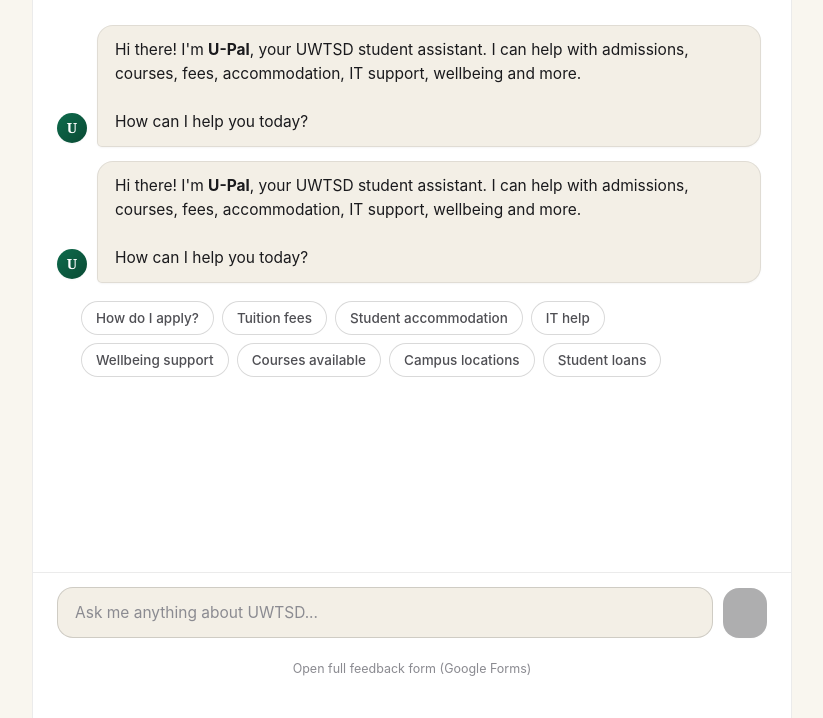
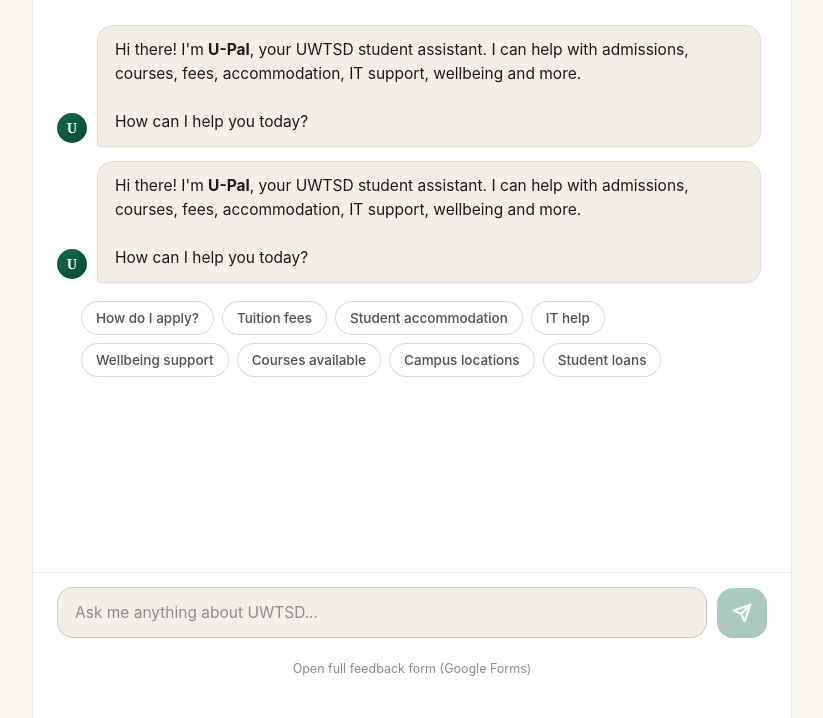
Before and after one commit to Ataur-Web/U-Pal-RAG, a website: page public/index.html in a window 1280 px wide. Shown: the part 82-800 px from the top of the page, without its empty margins (228-1051 px from the left). Drawn offline with nearby package versions, Linux system fonts and the light colour scheme; a web font is replaced by a local one.

Commit message:
fix: translate button + send button icon and colour
- server.js: Ollama replies now include altResponse from pre-written
  knowledge base so the Translate to Welsh/English button appears
- public/index.html: send button is now a square green icon button
  (50x50px, UWTSD green background, white paper-plane SVG, visible)

```diff
--- a/public/index.html
+++ b/public/index.html
@@ -438,21 +438,29 @@
     }
 
     .send-btn {
+      width: 50px;
       height: 50px;
-      padding: 0 22px;
-      background: var(--ink);
-      color: var(--paper);
+      padding: 0;
+      background: var(--green);
+      color: #fff;
       border: none;
       border-radius: var(--radius);
-      font-family: var(--sans);
-      font-size: 14.5px;
-      font-weight: 600;
-      letter-spacing: 0.005em;
+      display: flex;
+      align-items: center;
+      justify-content: center;
+      flex-shrink: 0;
       transition: all 160ms var(--ease);
+      box-shadow: var(--shadow-sm), inset 0 -1px 1px rgba(0,0,0,0.12);
+      cursor: pointer;
+    }
+    .send-btn svg {
+      width: 20px;
+      height: 20px;
+      stroke: #fff;
       flex-shrink: 0;
-      box-shadow: var(--shadow-sm);
     }
     .send-btn:hover:not(:disabled) {
+      background: var(--green-dark);
       transform: translateY(-1px);
       box-shadow: var(--shadow);
     }
```
Also changed, not shown: server.js (+6 -1 lines).
